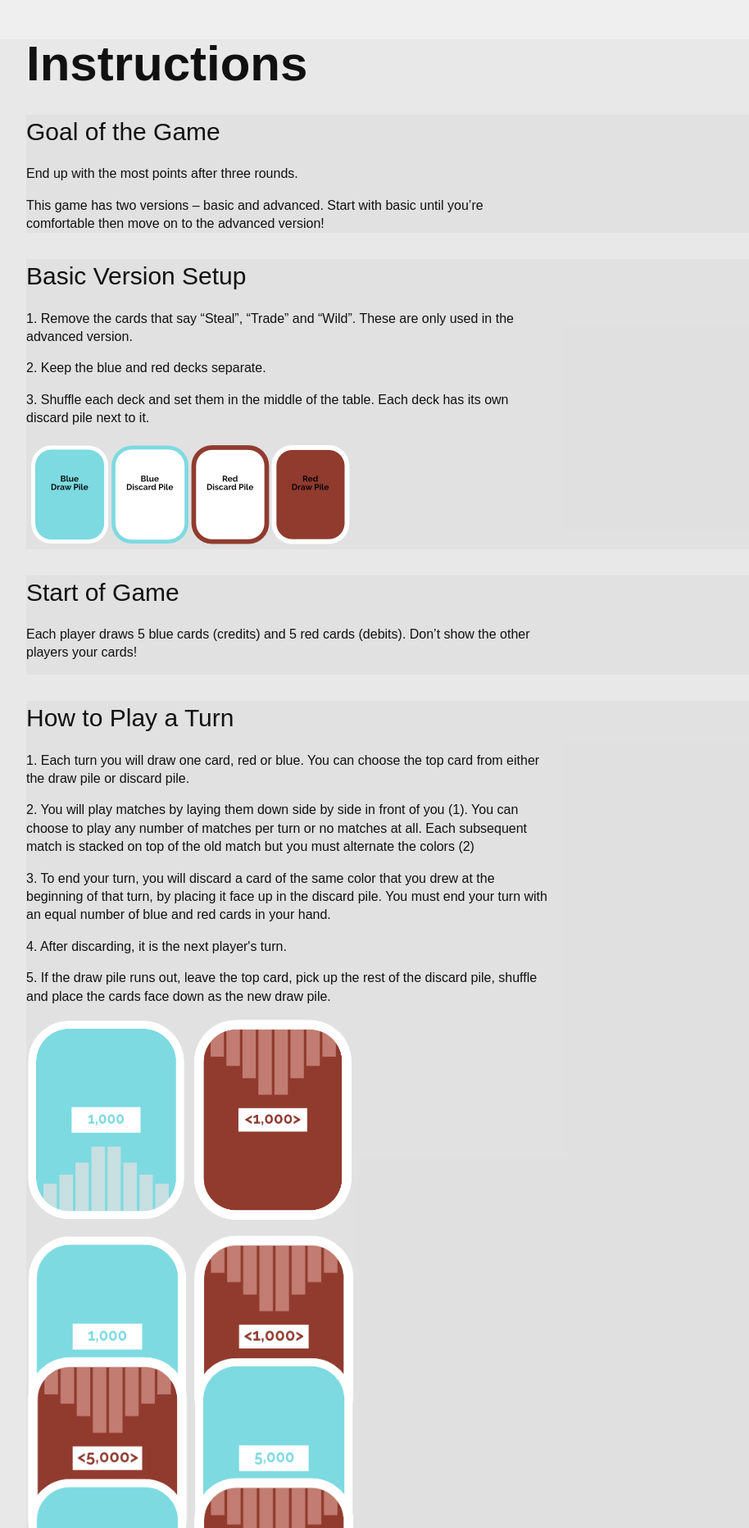
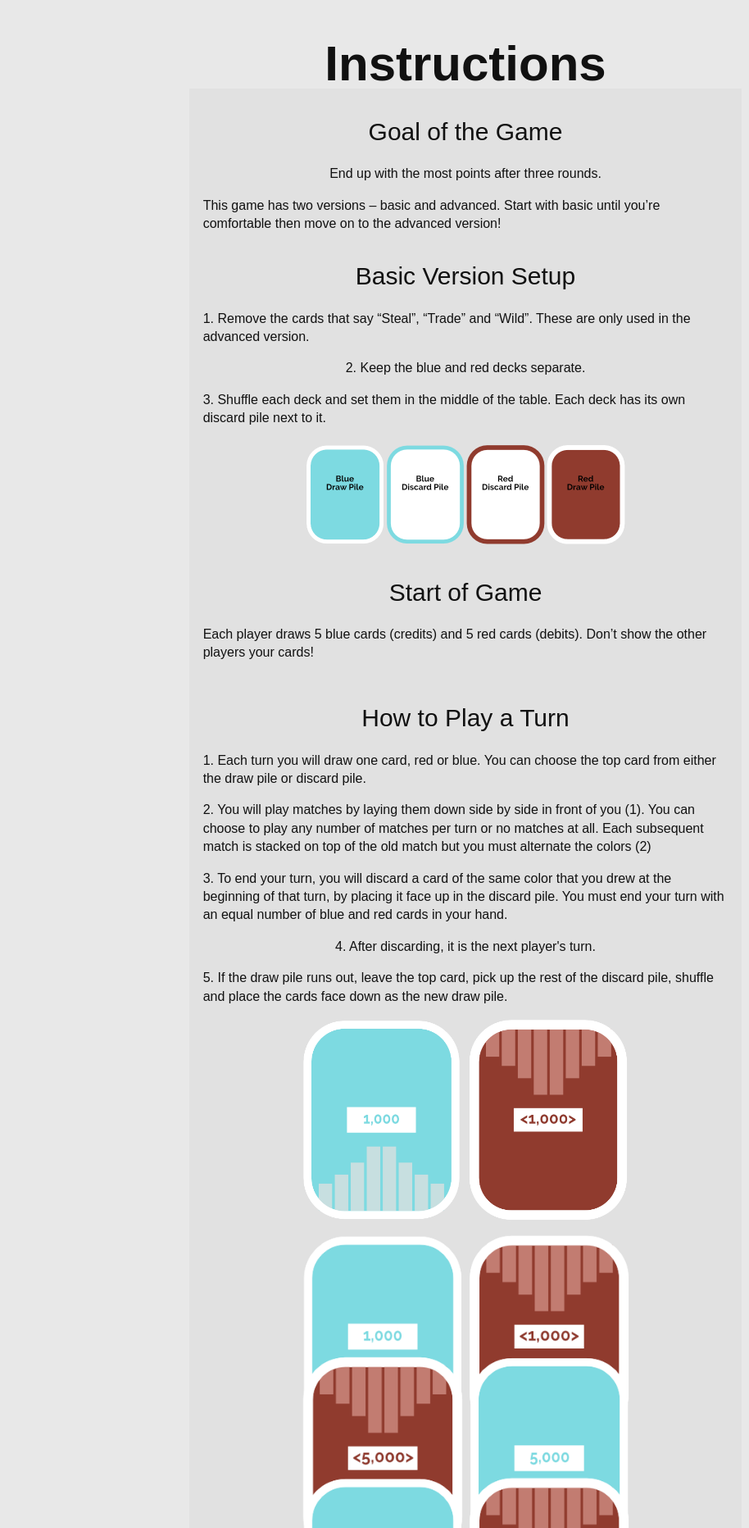
Before and after one commit to perpetual-education-personal/crebbits-homepage, a PHP site: page /instructions.php in a window 1280 px wide. Shown: the part 115-1979 px from the top of the page at 82% size, without its empty margins (72-986 px from the left). Run offline with PHP 8.4, Linux system fonts and the light colour scheme.

Commit message:
Center instructions page with flex box

```diff
--- a/styles/site.css
+++ b/styles/site.css
@@ -34,12 +34,26 @@
 	border-bottom-right-radius: 30px;
 }
 
+section inner-column {
+	display: flex;
+	flex-direction: column;
+	align-items: center;
+}
+
+/*INSTRUCTIONS PAGE*/
+
 .supporting-image {
 	max-width: 400px;
 	margin-top: 1rem;
 }
 
-.special-card {
+.instructions section {
+	display: flex;
+	flex-direction: column;
+	align-items: center;
+}
+
+.special-title {
 	font-size: 1.4rem;
 	text-transform: capitalize;
 	margin-top: 1rem;
```
